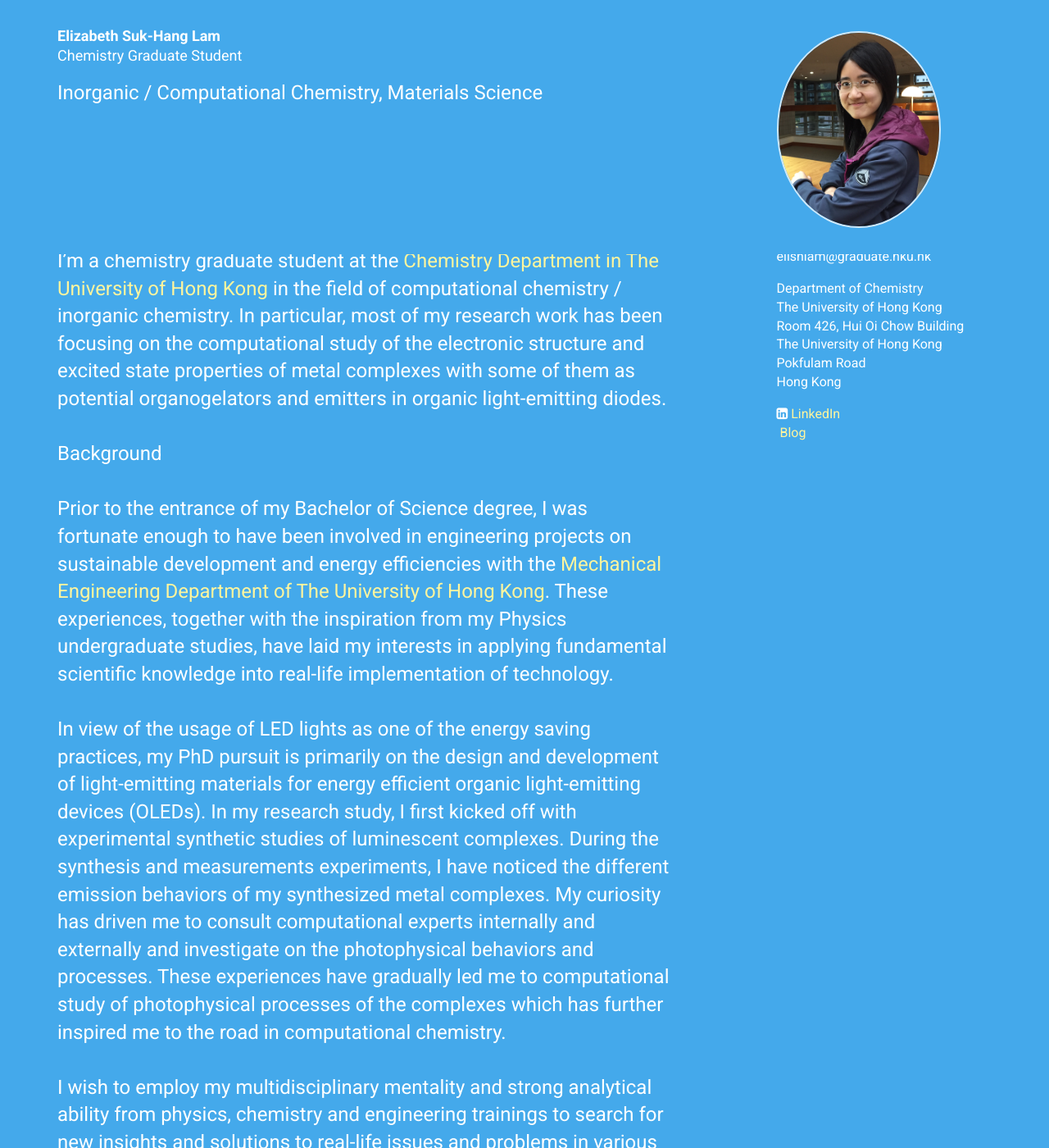
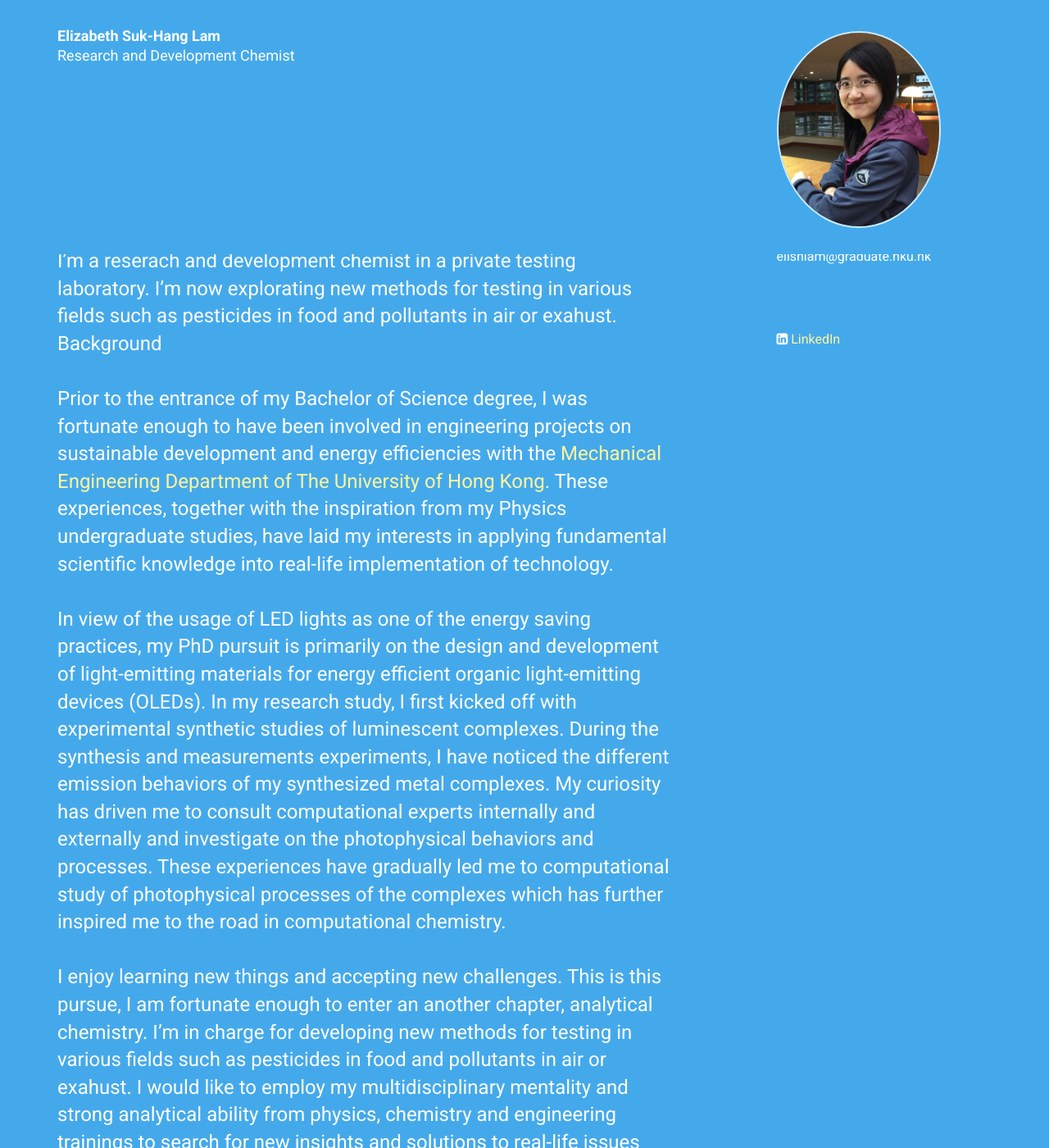
Before and after one commit to elilam/elilam.github.io, a Jekyll site: the page built from index.html, in a window 1280 px wide and 1400 px high. Shown: the whole window at 82% size. Built offline with Jekyll 4.4.1, drawn with Linux system fonts in a browser that asks for light colours; nearby versions of some CDN libraries; some of the changed text lies outside the part shown.

Commit message:
Update personal.yml

```diff
--- a/_data/personal.yml
+++ b/_data/personal.yml
@@ -1,24 +1,13 @@
 name: Elizabeth Suk-Hang Lam
 
-label: Chemistry Graduate Student
+label: Research and Development Chemist
 
-interests: Inorganic / Computational Chemistry, Materials Science
+fields: Analytical, Inorganic / Computational Chemistry, Materials Science, Physics
 
 picture: ./img/elilam_profile.png
 
 email: elishlam@graduate.hku.hk
 
-phone: (+852) 6909 5438
-
-department: Department of Chemistry
-
-institution: The University of Hong Kong
-
-mailing_address: >
-  Room 426, Hui Oi Chow Building \n
-  The University of Hong Kong \n
-  Pokfulam Road \n
-  Hong Kong
 
 profiles:
   -
@@ -26,19 +15,13 @@ profiles:
     username:
     url: https://www.linkedin.com/profile/view?id=392347538&trk=nav_responsive_tab_profile_pic
   -
-    network: Blog
-    username:
-    url: http://funlife007.blogspot.hk/
 
 intro:
   title: Welcome!
   body: >
-    I'm a chemistry graduate student at the
-    [Chemistry Department in The University of Hong Kong](http://www.chemistry.hku.hk/index_home.php)
-    in the field of computational chemistry / inorganic chemistry.
-    In particular, most of my research work has been focusing on the computational study of the electronic
-    structure and excited state properties of metal complexes with some of them as potential organogelators
-    and emitters in organic light-emitting diodes. <br> <br>
+    I'm a reserach and development chemist in a private testing laboratory.
+    I'm now explorating new methods for testing in various fields such as pesticides in food and
+    pollutants in air or exahust.
 
     Background <br>
     <br>
@@ -59,6 +42,9 @@ intro:
     These experiences have gradually led me to computational study of photophysical processes of the
     complexes which has further inspired me to the road in computational chemistry.<br>
     <br>
-    I wish to employ my multidisciplinary mentality and strong analytical ability from physics,
+    I enjoy learning new things and accepting new challenges. This is this pursue, I am fortunate enough to
+    enter an another chapter, analytical chemistry. I'm in charge for developing new methods for testing in various
+    fields such as pesticides in food and pollutants in air or exahust.
+    I would like to employ my multidisciplinary mentality and strong analytical ability from physics,
     chemistry and engineering trainings to search for new insights and solutions to real-life issues
     and problems in various areas including scientific and non-scientific fields.
```
